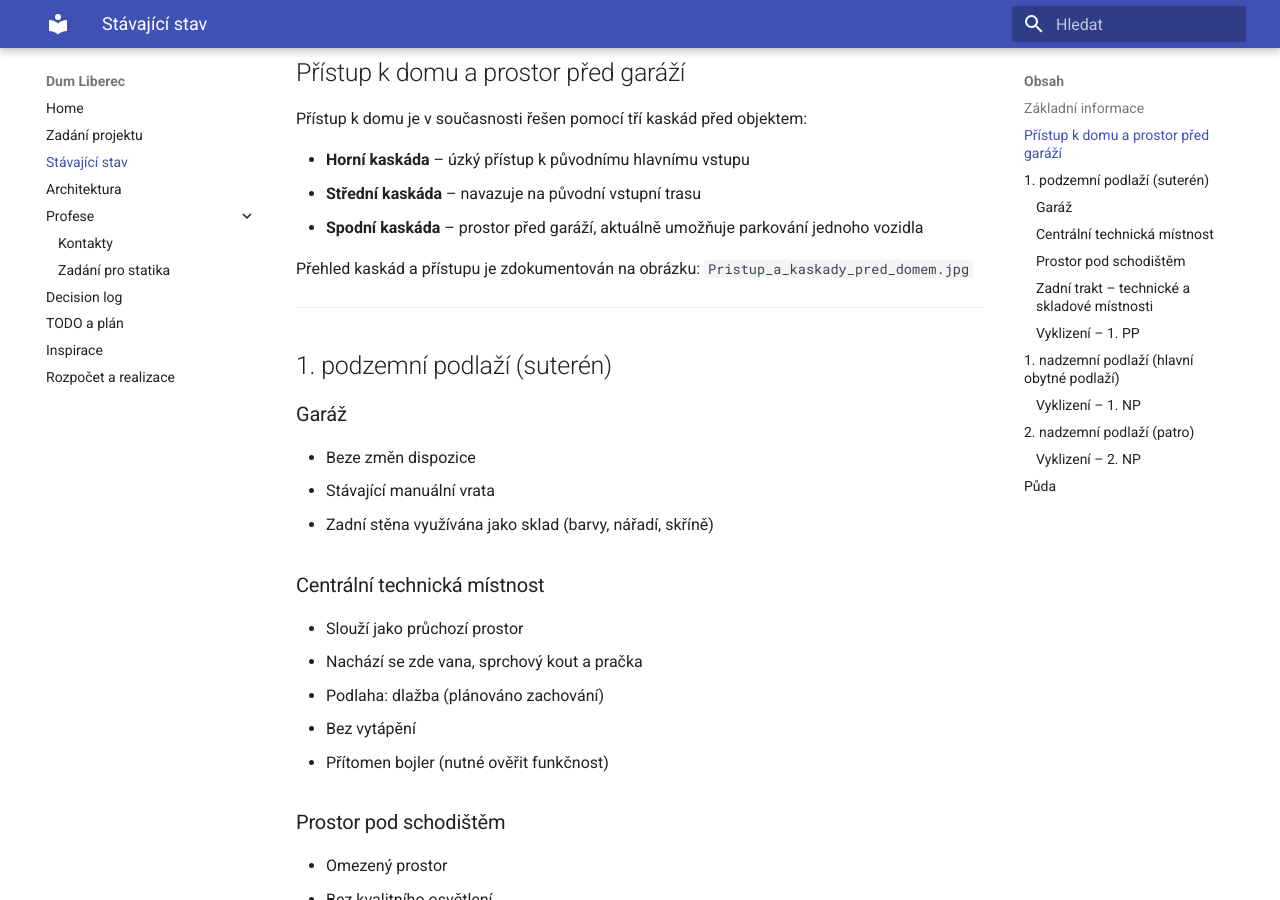
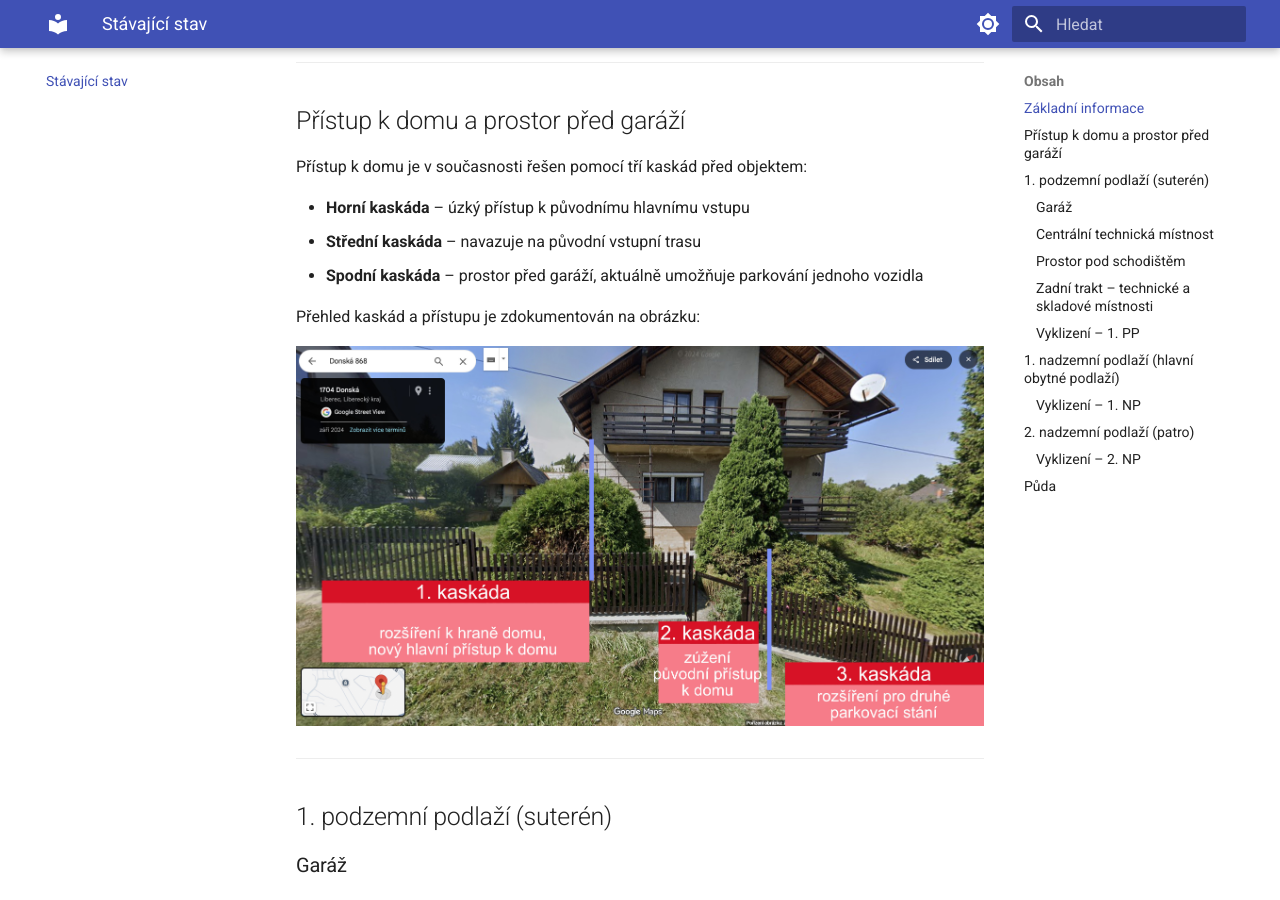
Before and after one commit to josefkubinek-star/dum-liberec, an MkDocs documentation site: the page built from docs/02_Stavajici_stav/Popis_stavajiciho_stavu.md, in a window 1280 px wide and 900 px high, scrolled down 469 px. Built offline with MkDocs 1.6.1 and Material for MkDocs 9.7.7, drawn with Linux system fonts in a browser that asks for light colours.

Commit message:
Oprava MkDocs konfigurace pro GitHub Pages
- Opravena konfigurace base URL a use_directory_urls
- Vylepšeno téma: přidán light/dark mode, navigační záložky, lepší typografie
- Opraveny odkazy na obrázky v markdown souborech (správná syntaxe)
- Přidán tasklist extension pro lepší podporu markdownu

```diff
--- a/docs/02_Stavajici_stav/Popis_stavajiciho_stavu.md
+++ b/docs/02_Stavajici_stav/Popis_stavajiciho_stavu.md
@@ -20,7 +20,8 @@ Přístup k domu je v současnosti řešen pomocí tří kaskád před objektem:
 - **Spodní kaskáda** – prostor před garáží, aktuálně umožňuje parkování jednoho vozidla
 
 Přehled kaskád a přístupu je zdokumentován na obrázku:
-`Pristup_a_kaskady_pred_domem.jpg`
+
+![Přístup a kaskády před domem](Pristup_a_kaskady_pred_domem.jpg)
 
 ---
 
--- a/mkdocs.yml
+++ b/mkdocs.yml
@@ -9,9 +9,29 @@ use_directory_urls: false
 theme:
   name: material
   language: cs
+  palette:
+    - scheme: default
+      primary: indigo
+      accent: indigo
+      toggle:
+        icon: material/brightness-7
+        name: Switch to dark mode
+    - scheme: slate
+      primary: indigo
+      accent: indigo
+      toggle:
+        icon: material/brightness-4
+        name: Switch to light mode
   features:
     - navigation.expand
     - navigation.indexes
+    - navigation.tabs
+    - navigation.top
+    - search.suggest
+    - search.highlight
+  font:
+    text: Roboto
+    code: Roboto Mono
 
 nav:
   - Home: 00_README/README.md
@@ -32,3 +52,5 @@ markdown_extensions:
   - pymdownx.superfences
   - attr_list
   - md_in_html
+  - pymdownx.tasklist:
+      custom_checkbox: true
```
Also changed, not shown: FIXES_SUMMARY.md (added, +71 -0 lines), docs/07_Inspirace/Inspirace.md (+3 -1 lines).
